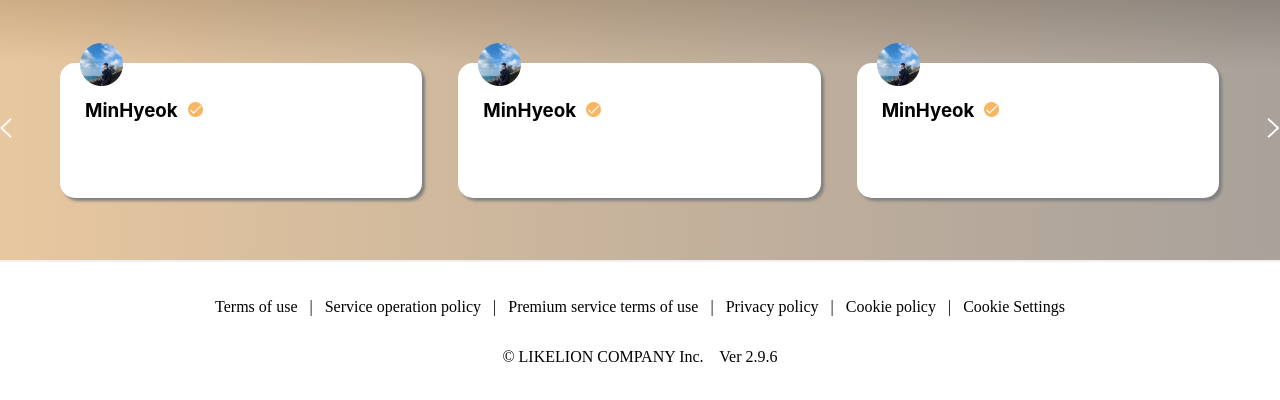
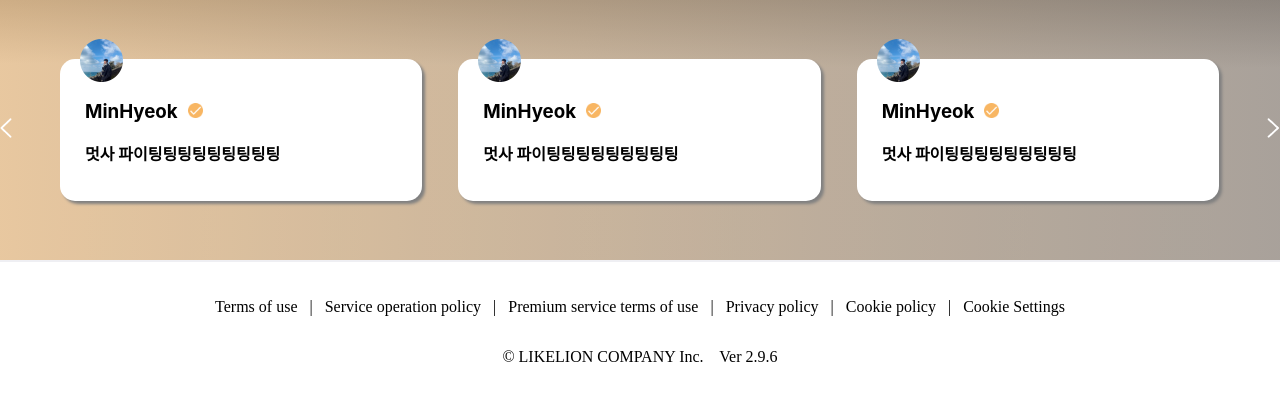
Before and after one commit to LikeLionToy1/toy-project, a React (Create React App) app in the folder artist-community/: page / in a window 1280 px wide. Shown: the top 400 px of the page. Built offline with nearby package versions, Linux system fonts and the light colour scheme; a web font is replaced by a local one.

Commit message:
아티스트 댓글 내용 추가

```diff
--- a/artist-community/src/pages/Body.jsx
+++ b/artist-community/src/pages/Body.jsx
@@ -36,33 +36,54 @@ const Body = () => {
         <div className="profile">
           <img style={{ width: "43px", height: "43px" }} src={artist} />
         </div>
+        <div>
+          <div style={{ display: "flex", alignItems: "baseline" }}>
             <h3>MinHyeok</h3>
             <img
               style={{ width: "15px", height: "15px", marginLeft: "10px" }}
               src={check}
             />
           </div>
+          <div>
+            <h4 style={{ marginTop: "0px" }}>멋사 파이팅팅팅팅팅팅팅팅팅</h4>
+          </div>
+        </div>
+      </div>
 
       <div className="box">
         <div className="profile">
           <img style={{ width: "43px", height: "43px" }} src={artist} />
         </div>
+        <div>
+          <div style={{ display: "flex", alignItems: "baseline" }}>
             <h3>MinHyeok</h3>
             <img
               style={{ width: "15px", height: "15px", marginLeft: "10px" }}
               src={check}
             />
           </div>
+          <div>
+            <h4 style={{ marginTop: "0px" }}>멋사 파이팅팅팅팅팅팅팅팅팅</h4>
+          </div>
+        </div>
+      </div>
 
       <div className="box">
         <div className="profile">
           <img style={{ width: "43px", height: "43px" }} src={artist} />
         </div>
+        <div>
+          <div style={{ display: "flex", alignItems: "baseline" }}>
             <h3>MinHyeok</h3>
             <img
               style={{ width: "15px", height: "15px", marginLeft: "10px" }}
               src={check}
             />
+          </div>
+          <div>
+            <h4 style={{ marginTop: "0px" }}>멋사 파이팅팅팅팅팅팅팅팅팅</h4>
+          </div>
+        </div>
       </div>
 
       <div>
--- a/artist-community/src/style/Body.css
+++ b/artist-community/src/style/Body.css
@@ -7,16 +7,21 @@
 
 .box {
   width: 355px;
-  height: 117px;
+  height: 100px;
   background-color: white;
   border-radius: 15px;
   margin-right: 18px;
   margin-left: 18px;
   box-shadow: 3px 3px 3px gray;
-  padding-top: 18px;
+  padding-top: 22px;
   padding-left: 25px;
+  padding-bottom: 20px;
   display: flex;
   align-items: baseline;
   /* 부모(밑에 깔릴 애)의 포지션을 이렇게 설정 */
   position: relative;
 }
+
+.container {
+  display: flex;
+}
```
Lines whose indentation alone changed are shown as unchanged.
